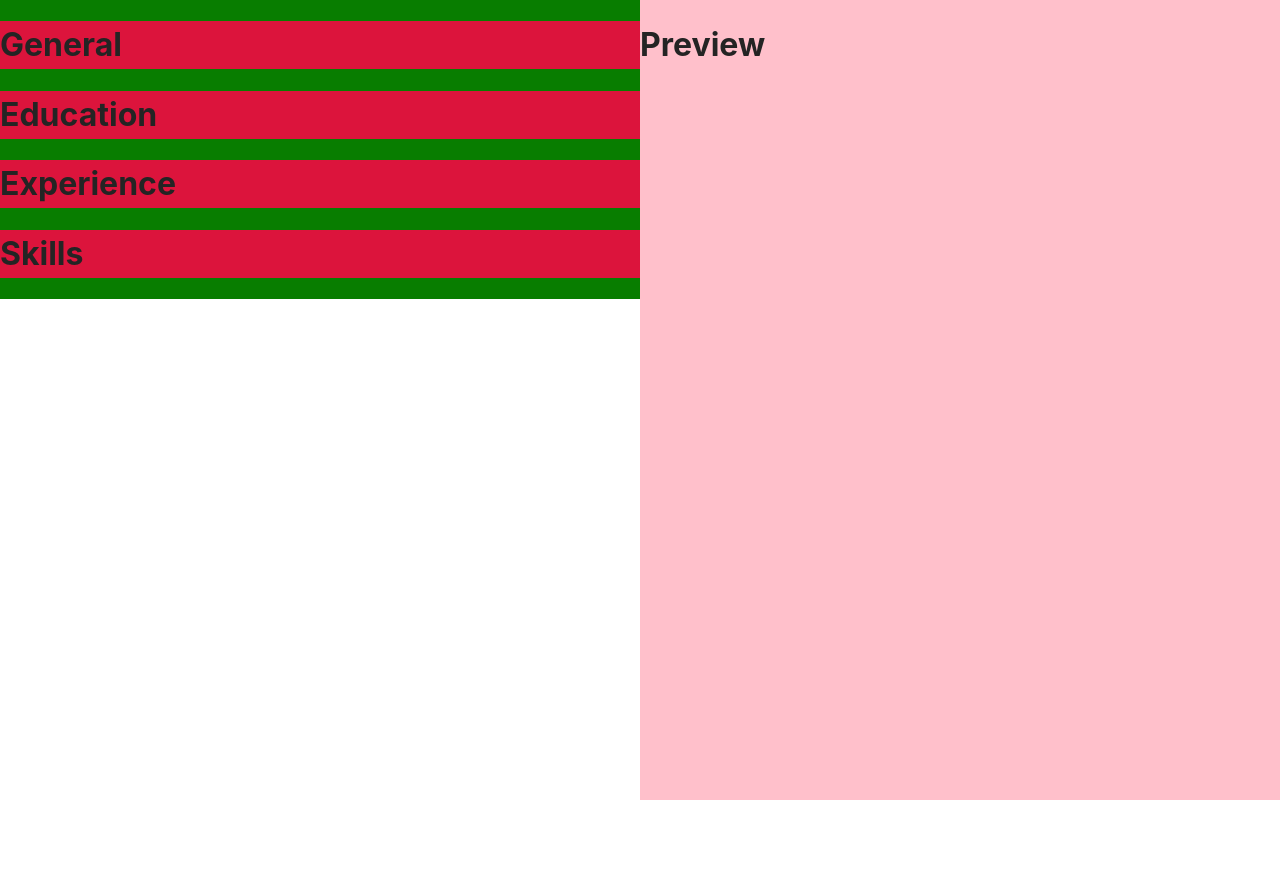
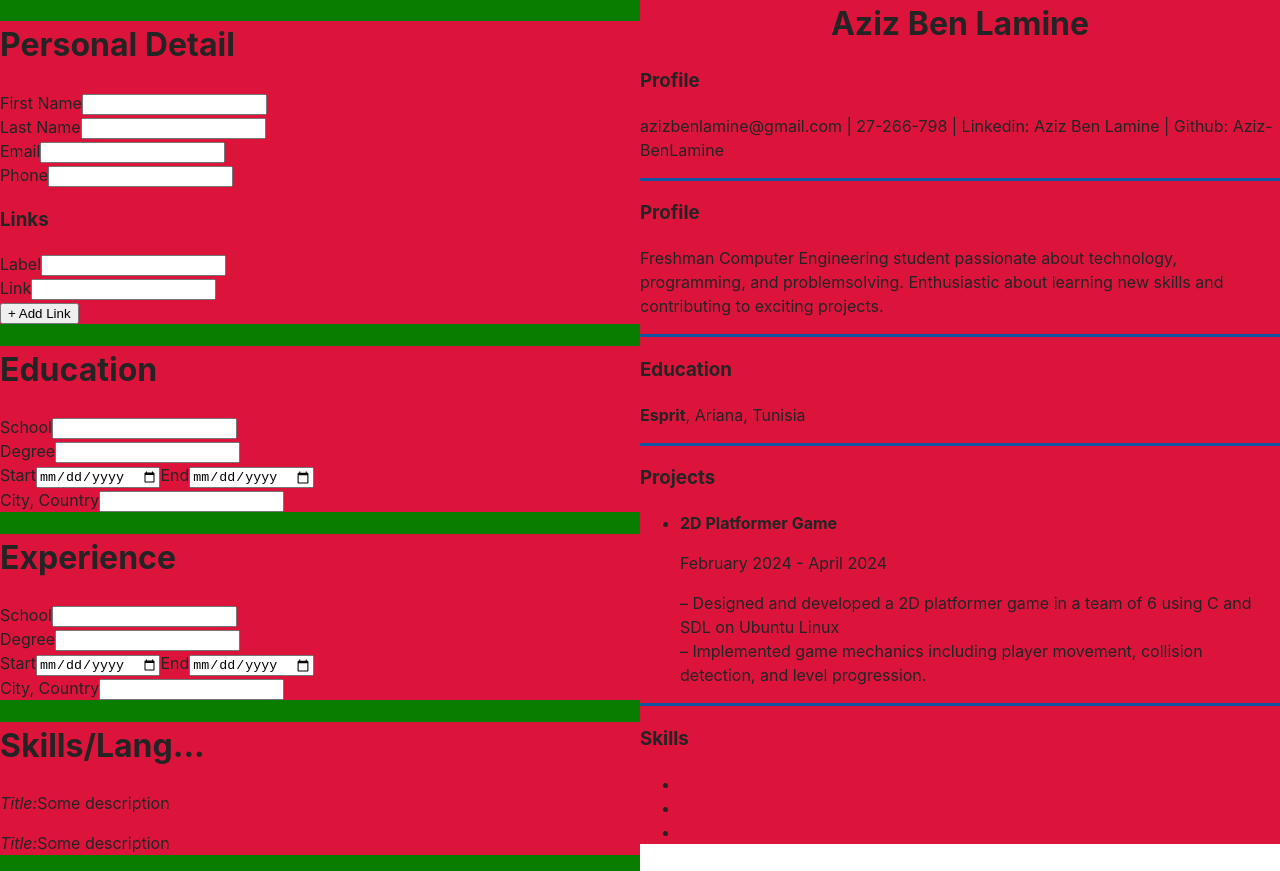
Before and after one commit to Aziz-BenLamine/CV-application, a React (Vite) app: page / in a window 1280 px wide. Before the commit the page ends 800 px from the top, so only its background shows below. Built offline with nearby package versions, Linux system fonts and the light colour scheme.

Commit message:
Set up initial html structure

```diff
--- a/src/components/Education.jsx
+++ b/src/components/Education.jsx
@@ -2,6 +2,27 @@ export default function Education() {
   return (
     <div className="form-element">
       <h1>Education</h1>
+      <div className="input-grid">
+        <div className="input-element">
+          <label htmlFor="school-name">School</label>
+          <input type="text" id="school-name" />
+        </div>
+        <div className="input-element">
+          <label htmlFor="degree">Degree</label>
+          <input type="text" id="degree" />
+        </div>
+        <div className="input-element">
+          <label htmlFor="start-date">Start</label>
+          <input type="date" id="start-date" />
+
+          <label htmlFor="end-date">End</label>
+          <input type="date" id="end-date" />
+        </div>
+        <div className="input-element">
+          <label htmlFor="city-country">City, Country</label>
+          <input type="text" id="city-country" />
+        </div>
+      </div>
     </div>
   );
 }
--- a/src/components/Experience.jsx
+++ b/src/components/Experience.jsx
@@ -2,6 +2,27 @@ export default function Experience() {
   return (
     <div className="form-element">
       <h1>Experience</h1>
+      <div className="input-grid">
+        <div className="input-element">
+          <label htmlFor="school-name">School</label>
+          <input type="text" id="school-name" />
+        </div>
+        <div className="input-element">
+          <label htmlFor="degree">Degree</label>
+          <input type="text" id="degree" />
+        </div>
+        <div className="input-element">
+          <label htmlFor="start-date">Start</label>
+          <input type="date" id="start-date" />
+
+          <label htmlFor="end-date">End</label>
+          <input type="date" id="end-date" />
+        </div>
+        <div className="input-element">
+          <label htmlFor="city-country">City, Country</label>
+          <input type="text" id="city-country" />
+        </div>
+      </div>
     </div>
   );
 }
--- a/src/components/General.jsx
+++ b/src/components/General.jsx
@@ -1,7 +1,37 @@
 export default function General() {
   return (
     <div className="form-element">
-      <h1>General</h1>
+      <h1>Personal Detail</h1>
+      <div className="input-grid">
+        <div className="input-element">
+          <label htmlFor="first-name">First Name</label>
+          <input type="text" id="first-name" />
+        </div>
+        <div className="input-element">
+          <label htmlFor="last-name">Last Name</label>
+          <input type="text" id="last-name" />
+        </div>
+        <div className="input-element">
+          <label htmlFor="email">Email</label>
+          <input type="email" id="email" />
+        </div>
+        <div className="input-element">
+          <label htmlFor="phone">Phone</label>
+          <input type="tel" id="phone" />
+        </div>
+        <div className="links">
+          <h3>Links</h3>
+          <div className="input-element">
+            <label htmlFor="label">Label</label>
+            <input type="text" id="label" />
+          </div>
+          <div className="input-element">
+            <label htmlFor="link">Link</label>
+            <input type="url" id="link" />
+          </div>
+          <button>+ Add Link</button>
+        </div>
+      </div>
     </div>
   );
 }
--- a/src/components/Preview.jsx
+++ b/src/components/Preview.jsx
@@ -1,4 +1,51 @@
 import "./styles/Preview.css";
 export default function Preview() {
-  return <h1 className="preview">Preview</h1>;
+  return (
+    <div className="preview">
+      <h1>Aziz Ben Lamine</h1>
+      <h3>Profile</h3>
+      <p>
+        azizbenlamine@gmail.com | 27-266-798 | Linkedin: Aziz Ben Lamine |
+        Github: Aziz-BenLamine
+      </p>
+
+      <hr />
+      <h3>Profile</h3>
+      <p>
+        Freshman Computer Engineering student passionate about technology,
+        programming, and problemsolving. Enthusiastic about learning new skills
+        and contributing to exciting projects.
+      </p>
+      <hr />
+
+      <h3>Education</h3>
+      <p>
+        <strong>Esprit</strong>, Ariana, Tunisia
+      </p>
+      <hr />
+
+      <h3>Projects</h3>
+      <p>
+        <ul>
+          <strong>
+            <li>2D Platformer Game</li>
+          </strong>
+          <p>February 2024 - April 2024</p>
+          <p>
+            – Designed and developed a 2D platformer game in a team of 6 using C
+            and SDL on Ubuntu Linux <br />– Implemented game mechanics including
+            player movement, collision detection, and level progression.
+          </p>
+        </ul>
+      </p>
+      <hr />
+
+      <h3>Skills</h3>
+      <ul>
+        <li></li>
+        <li></li>
+        <li></li>
+      </ul>
+    </div>
+  );
 }
--- a/src/components/Skills.jsx
+++ b/src/components/Skills.jsx
@@ -1,7 +1,13 @@
 export default function Skills() {
   return (
     <div className="form-element">
-      <h1>Skills</h1>
+      <h1>Skills/Lang...</h1>
+      <p>
+        <em>Title:</em>Some description
+      </p>
+      <p>
+        <em>Title:</em>Some description
+      </p>
     </div>
   );
 }
--- a/src/components/styles/Preview.css
+++ b/src/components/styles/Preview.css
@@ -0,0 +1,13 @@
+.preview {
+  background-color: crimson;
+}
+
+hr {
+  border: 0;
+  border-top: 3px solid rgb(17, 84, 161);
+}
+
+.preview > h1 {
+  text-align: center;
+  margin: 0;
+}
--- a/src/index.css
+++ b/src/index.css
@@ -15,10 +15,12 @@ body {
 }
 
 .preview-wrapper {
+  position: fixed;
+  top: 0;
+  right: 0;
   background-color: pink;
   width: 50%;
   height: 100vh;
-  float: right;
 }
 
 .form {
```
